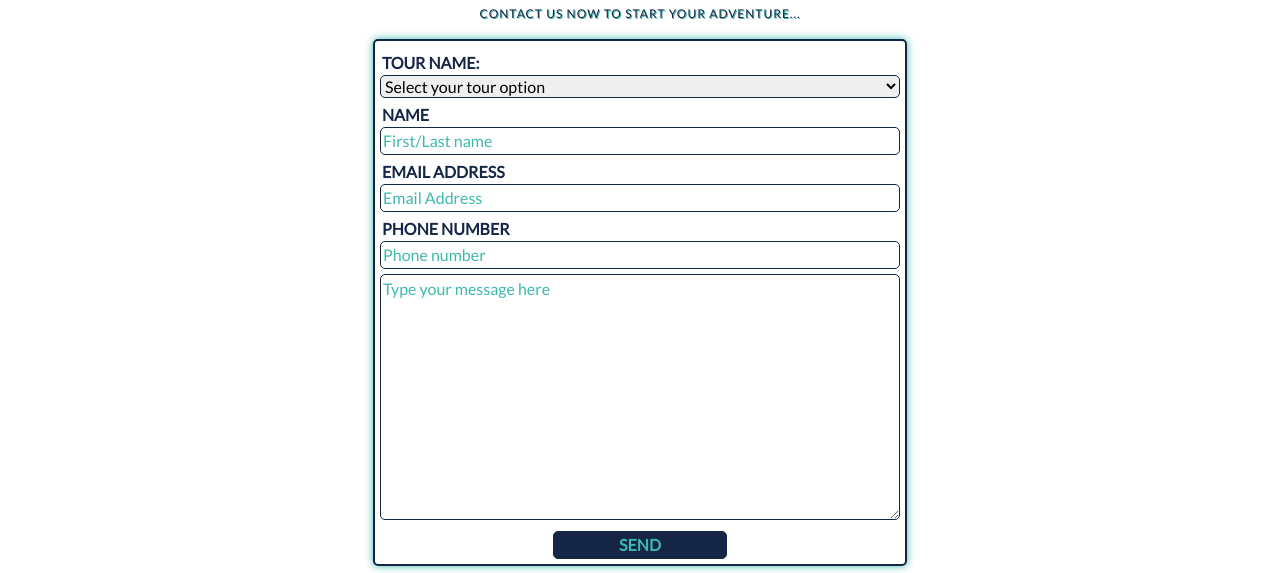
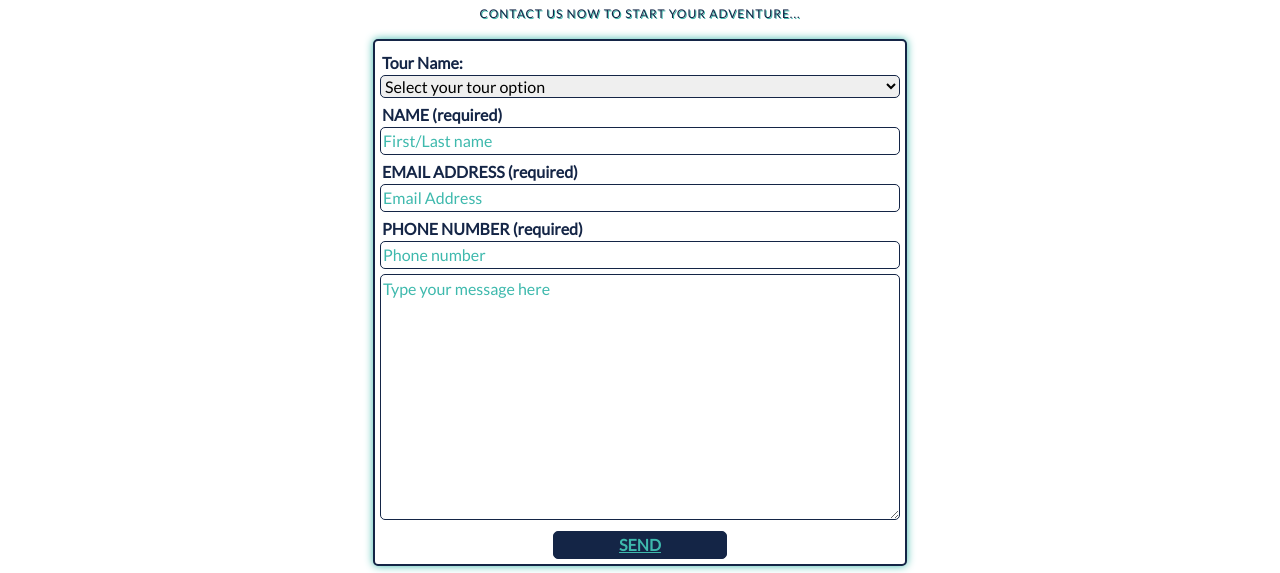
Before and after one commit to tony-reddington/mayan-riviera-travel, a plain HTML site: page contact-us.html in a window 1280 px wide. Shown: the part 179-752 px from the top of the page. Drawn offline with nearby package versions, Linux system fonts and the light colour scheme.

Commit message:
Changed input text to make clearer for the user/Removed unused id from select and added hover effect to submit button

```diff
--- a/assets/css/style.css
+++ b/assets/css/style.css
@@ -405,7 +405,6 @@ label {
     padding-top: 5px;
     padding-left: 2px;
     color: #142546;
-    text-transform: uppercase;
     font-weight: bold;
     text-align: start;
 }
@@ -426,11 +425,18 @@ label {
     background-color: #142546;
     font-weight: bold;
     text-transform: uppercase;
+    text-decoration: underline;
 }
 
 #form-button-div {
     display: flex;
     justify-content: center;
+}
+
+#form-button:hover {
+    color: white;
+    text-decoration: none;
+    background-color: rgb(62, 185, 173);
 }
 
 ::placeholder {
--- a/contact-us.html
+++ b/contact-us.html
@@ -49,7 +49,7 @@
         <div class="form-center">
             <form action="reply.html" method="get">
                 <label for="tour-name">Tour Name:</label>
-                <select name="tour-name" id="tour-reference" required>
+                <select name="tour-name">
                     <option value="none">Select your tour option</option>
                     <option value="trip1">1 x day - Tulum Ruins</option>
                     <option value="trip2">1 x day - Chechen Itza</option>
@@ -63,11 +63,11 @@
                     <option value="trip9">3 x days - Calakmul - Campeche - Merida - Chichen Itza</option>
                     <option value="trip10">Other</option>
                 </select>
-                <label for="name">Name</label>
+                <label for="name">NAME (required)</label>
                 <input type="text" name="name" placeholder="First/Last name" required>
-                <label for="email-address">Email Address</label>
+                <label for="email-address">EMAIL ADDRESS (required)</label>
                 <input type="email" name="email-address" placeholder="Email Address" required>
-                <label for="phone-number">Phone number</label>
+                <label for="phone-number">PHONE NUMBER (required)</label>
                 <input type="tel" name="phone-number" placeholder="Phone number" required>
                 <div id="text-area-div">
                     <textarea name="message" id="text-area" cols="30" rows="10"
@@ -109,8 +109,6 @@
             </div>
         </div>
     </footer>
-    <script src="https://code.jquery.com/jquery-3.5.1.slim.min.js"></script>
-    <script src="https://cdn.jsdelivr.net/npm/bootstrap@4.5.3/dist/js/bootstrap.bundle.min.js"></script>
 </body>
 
 </html>
```
